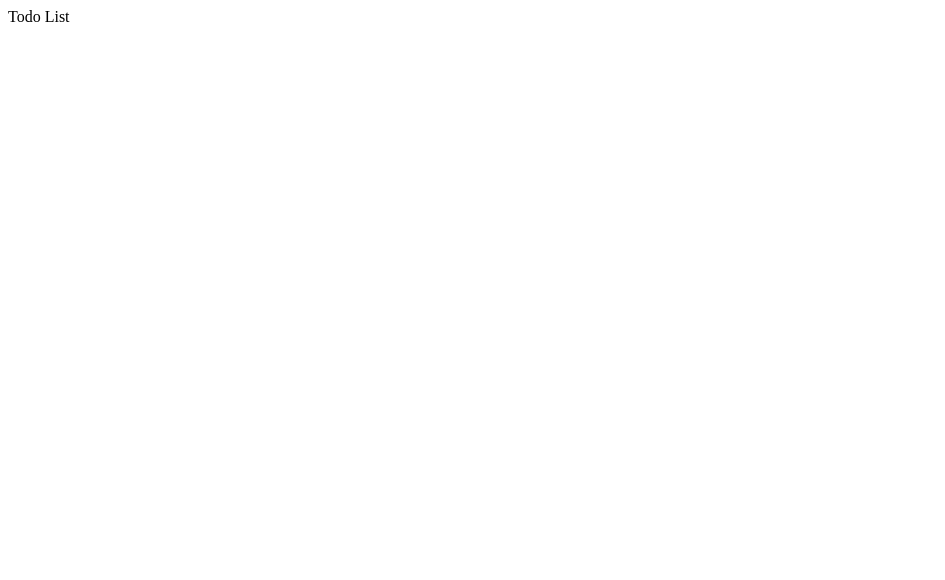
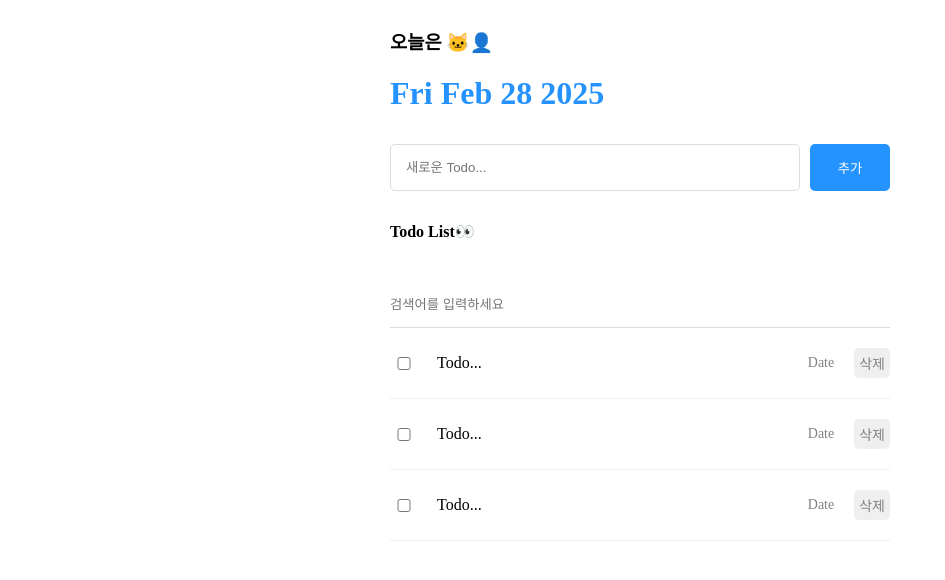
Before and after one commit to dietken1/Inflearn_React.js_Basic, a React (Vite) app in the folder section08/: page / in a window 1280 px wide. Shown: the top 580 px of the page, without its empty margins (0-945 px from the left). Built offline with nearby package versions, Linux system fonts and the light colour scheme.

Commit message:
8-2) UI 구현하기

```diff
--- a/section08/src/App.css
+++ b/section08/src/App.css
@@ -0,0 +1,7 @@
+.App {
+    width: 500px;
+    margin: 0 auto;
+    display: flex;
+    flex-direction: column;
+    gap: 10px;
+}
--- a/section08/src/App.jsx
+++ b/section08/src/App.jsx
@@ -1,10 +1,15 @@
 import './App.css'
+import Header from './components/Header'
+import Editor from './components/Editor'
+import List from './components/List'
 
 function App() {
   return (
-    <>
-      Todo List
-    </>
+    <div className='App'>
+      <Header />
+      <Editor />
+      <List />
+    </div>
   )
 }
 
--- /dev/null
+++ b/section08/src/components/Editor.css
@@ -0,0 +1,20 @@
+.Editor {
+    display: flex;
+    gap: 10px;
+}
+
+.Editor input {
+    flex: 1;
+    padding: 15px;
+    border: 1px solid rgb(220, 220, 220);
+    border-radius: 5px;
+}
+
+.Editor button {
+    cursor: pointer;
+    width: 80px;
+    border: none;
+    color: white;
+    background-color: rgb(37, 147, 255);
+    border-radius: 5px;
+}
--- /dev/null
+++ b/section08/src/components/Editor.jsx
@@ -0,0 +1,12 @@
+import  './Editor.css';
+
+const Editor = () => {
+    return (
+        <div className="Editor">
+            <input placeholder="새로운 Todo..." />
+            <button>추가</button>
+        </div>
+    );
+}
+
+export default Editor;
--- /dev/null
+++ b/section08/src/components/Header.css
@@ -0,0 +1,3 @@
+.Header > h1 {
+    color: rgb(37, 147, 255);
+}
--- /dev/null
+++ b/section08/src/components/Header.jsx
@@ -0,0 +1,12 @@
+import './Header.css'
+
+const Header = () => {
+    return (
+        <div className='Header'>
+            <h3>오늘은 🐱‍👤</h3>
+            <h1>{new Date().toDateString()}</h1>
+        </div>
+    );
+}
+
+export default Header;
--- /dev/null
+++ b/section08/src/components/List.css
@@ -0,0 +1,23 @@
+.List {
+    display: flex;
+    flex-direction: column;
+    gap: 20px;
+}
+
+.List > input {
+    width: 100%;
+    border: none;
+    border-bottom: 1px solid rgb(220, 220, 220);
+    padding: 15px 0px;
+}
+
+.List > input:focus {
+    outline: none;
+    border-bottom: 1px solid rgb(37, 147, 255);
+}
+
+.List .todos_wrapper {
+    display: flex;
+    flex-direction: column;
+    gap: 20px;
+}
--- /dev/null
+++ b/section08/src/components/List.jsx
@@ -0,0 +1,18 @@
+import './List.css'
+import TodoItem from './TodoItem'
+
+const List = () => {
+    return (
+        <div className="List">
+            <h4>Todo List👀</h4>
+            <input placeholder="검색어를 입력하세요" />
+            <div className='todos_wrapper'>
+                <TodoItem />
+                <TodoItem />
+                <TodoItem />
+            </div>
+        </div>
+    );
+}
+
+export default List;
--- /dev/null
+++ b/section08/src/components/TodoItem.css
@@ -0,0 +1,29 @@
+.TodoItem {
+    display: flex;
+    align-items: center;
+    gap: 20px;
+    padding-bottom: 20px;
+    border-bottom: 1px solid rgb(240, 240, 240);
+}
+
+.TodoItem input {
+    width: 20px;
+}
+
+.TodoItem .content {
+    flex: 1;
+}
+
+.TodoItem .date {
+    font-size: 14px;
+    color: gray;
+}
+
+.TodoItem button {
+    cursor: pointer;
+    color: gray;
+    font-size: 14px;
+    border: none;
+    border-radius: 5px;
+    padding: 5px;
+}
--- /dev/null
+++ b/section08/src/components/TodoItem.jsx
@@ -0,0 +1,14 @@
+import './TodoItem.css'
+
+const TodoItem = () => {
+    return (
+        <div className='TodoItem'>
+            <input type="checkbox" />
+            <div className='content'>Todo...</div>
+            <div className='date'>Date</div>
+            <button>삭제</button>
+        </div>
+    );
+};
+
+export default TodoItem;
```
Also changed, not shown: section08/src/main.jsx (line endings or trailing spaces).
